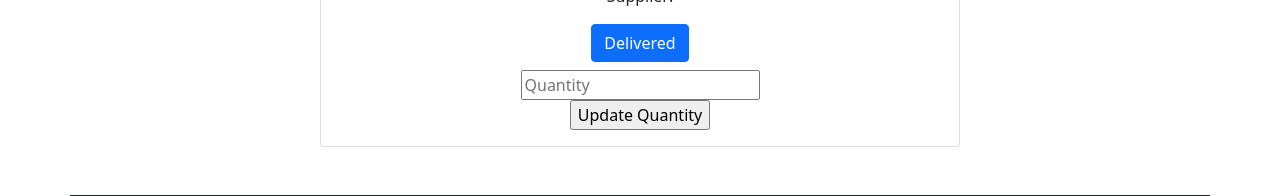
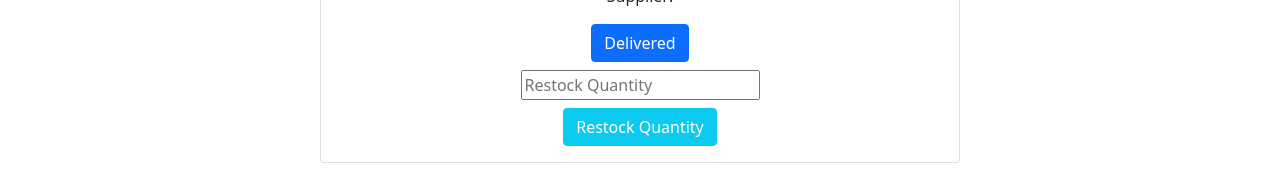
Before and after one commit to mirzasabbirgithub/warehouse-management-website-client-side, a React (Create React App) app: page /inventory/1 in a window 1280 px wide. Shown: the part 265-461 px from the top of the page. Built offline with nearby package versions, Linux system fonts and the light colour scheme; no server answers; sample sign-in values are in the browser's storage.

Commit message:
requirement complete

```diff
--- a/src/Pages/Inventory/Inventory.js
+++ b/src/Pages/Inventory/Inventory.js
@@ -77,9 +77,9 @@ const Inventory = () => {
                                                   <Button onClick={handleDelivered} className='mb-2' variant="primary">Delivered</Button><br></br>
 
                                                   <form>
-                                                            <input ref={quantityRef} type="number" name="quantity" placeholder='Quantity' required />
+                                                            <input ref={quantityRef} type="number" name="Restock Quantity" placeholder='Restock Quantity' required />
                                                             <br />
-                                                            <input onClick={handleRestock} type="submit" value="Update Quantity" />
+                                                            <input onClick={handleRestock} className='btn btn-info text-white mt-2' type="submit" value="Restock Quantity" />
                                                   </form>
 
                                         </Card.Body>
--- a/src/Pages/ManageInventory/ManageInventory.js
+++ b/src/Pages/ManageInventory/ManageInventory.js
@@ -1,6 +1,12 @@
 import React, { useRef } from 'react';
+import { useNavigate } from 'react-router-dom';
 const ManageInventory = ({ id, item, handleDelete }) => {
-          const { _id, name, img, description, price } = item;
+          const { _id, name, img, description, price, quantity } = item;
+          const navigate = useNavigate();
+
+          const navigateToCheckout = id => {
+                    navigate(`/inventory/${id}`);
+          }
 
 
           return (
@@ -11,7 +17,9 @@ const ManageInventory = ({ id, item, handleDelete }) => {
                                                   <h5 className="card-title">{name}</h5>
                                                   <p className="card-text">Price: {price} BDT</p>
                                                   <p className="card-text">Description: {description}</p>
-                                                  <button onClick={() => handleDelete(item._id)} className='btn btn-success'>Delete</button>
+                                                  <p className="card-text">Description: {quantity}</p>
+                                                  <button onClick={() => handleDelete(item._id)} className='btn btn-danger mb-2'>Delete</button><br></br>
+                                                  <button onClick={() => navigateToCheckout(_id)} className='btn btn-success'>Stock Update</button>
                                         </div>
                               </div >
                     </div >
```
